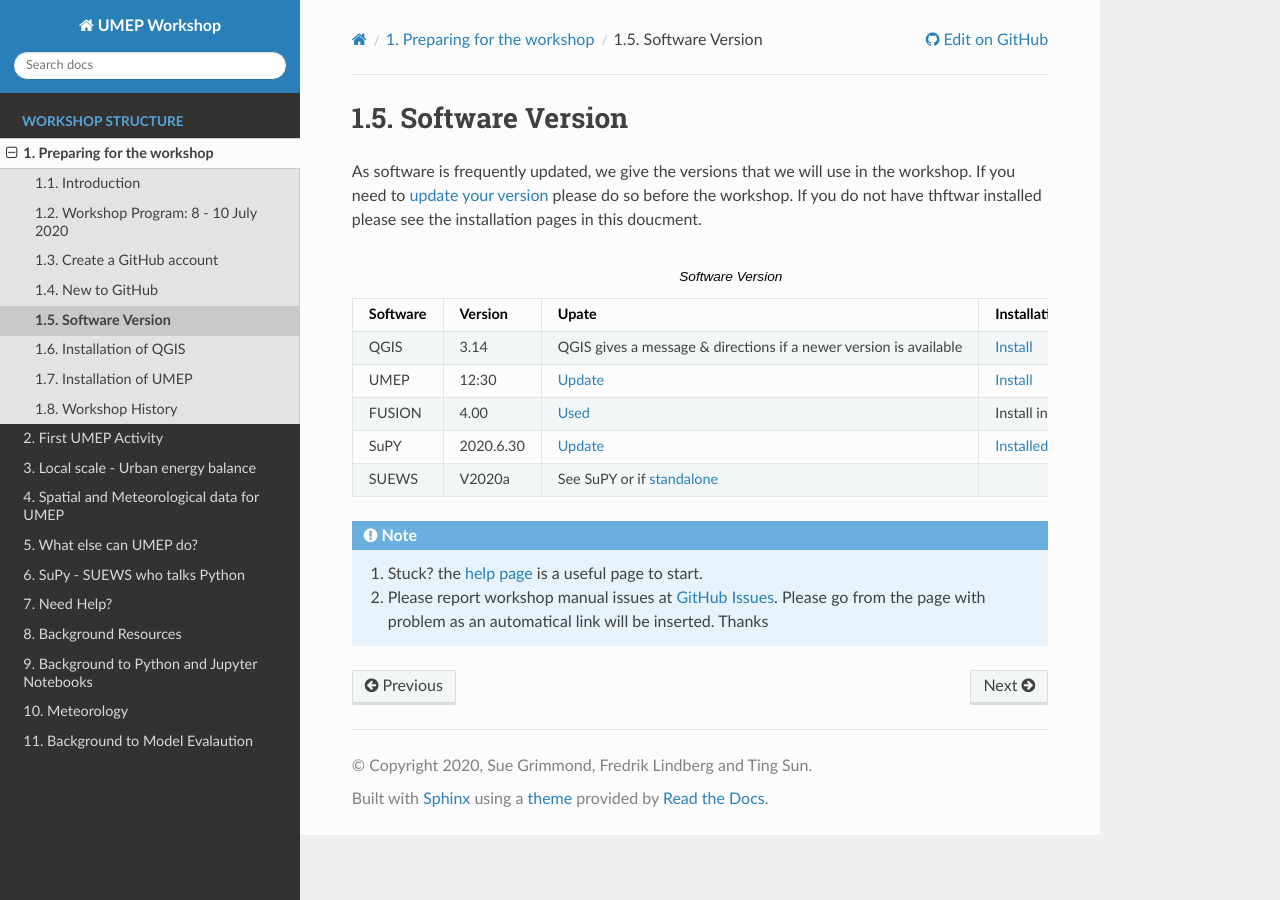
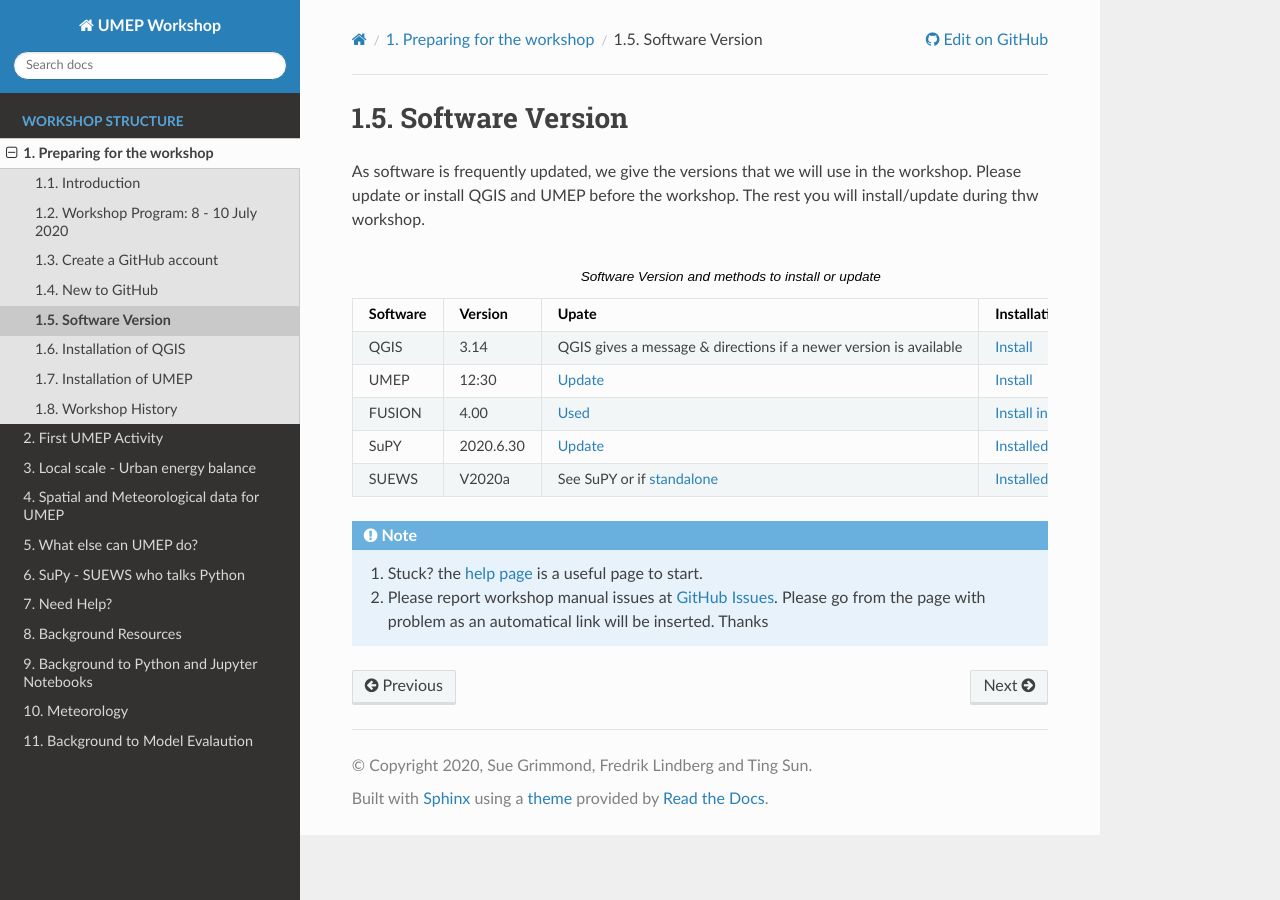
Before and after one commit to Urban-Meteorology-Reading/UMEP-Workshop, a Sphinx documentation site: the page built from source/Prepare/Version.rst, in a window 1280 px wide. Built offline with Sphinx 7.4.7 and the Read the Docs theme 2.0.0, drawn with Linux system fonts in a browser that asks for light colours; pages that are not in the unit, such as notebooks, are missing from menus.

Commit message:
Update Version.rst

```diff
--- a/source/Prepare/Version.rst
+++ b/source/Prepare/Version.rst
@@ -4,9 +4,9 @@
 -----------------
 
 
-As software is frequently updated, we give the versions that we will use in the workshop. If you need to `update your version <NeedHelp>` please do so before the workshop. If you do not have thftwar installed please see the installation pages in this doucment.
+As software is frequently updated, we give the versions that we will use in the workshop. Please update or install QGIS and UMEP before the workshop. The rest you will install/update during thw workshop.
 
-.. list-table:: Software Version
+.. list-table:: Software Version and methods to install or update
    :header-rows: 1
    :widths: 20, 20, 20, 20
 
@@ -25,7 +25,7 @@
    * - FUSION
      - 4.00
      - `Used <GIS3>`
-     -  Install in tutorial
+     - `Install in <GIS3>` tutorial
    * - SuPY
      -  2020.6.30
      - `Update <https://supy.readthedocs.io/en/latest/faq.html#how-can-i-upgrade-supy-to-an-up-to-date-version>`_
```
Also changed, not shown: other parts of source/Prepare/Version.rst (+1 -1 lines).
